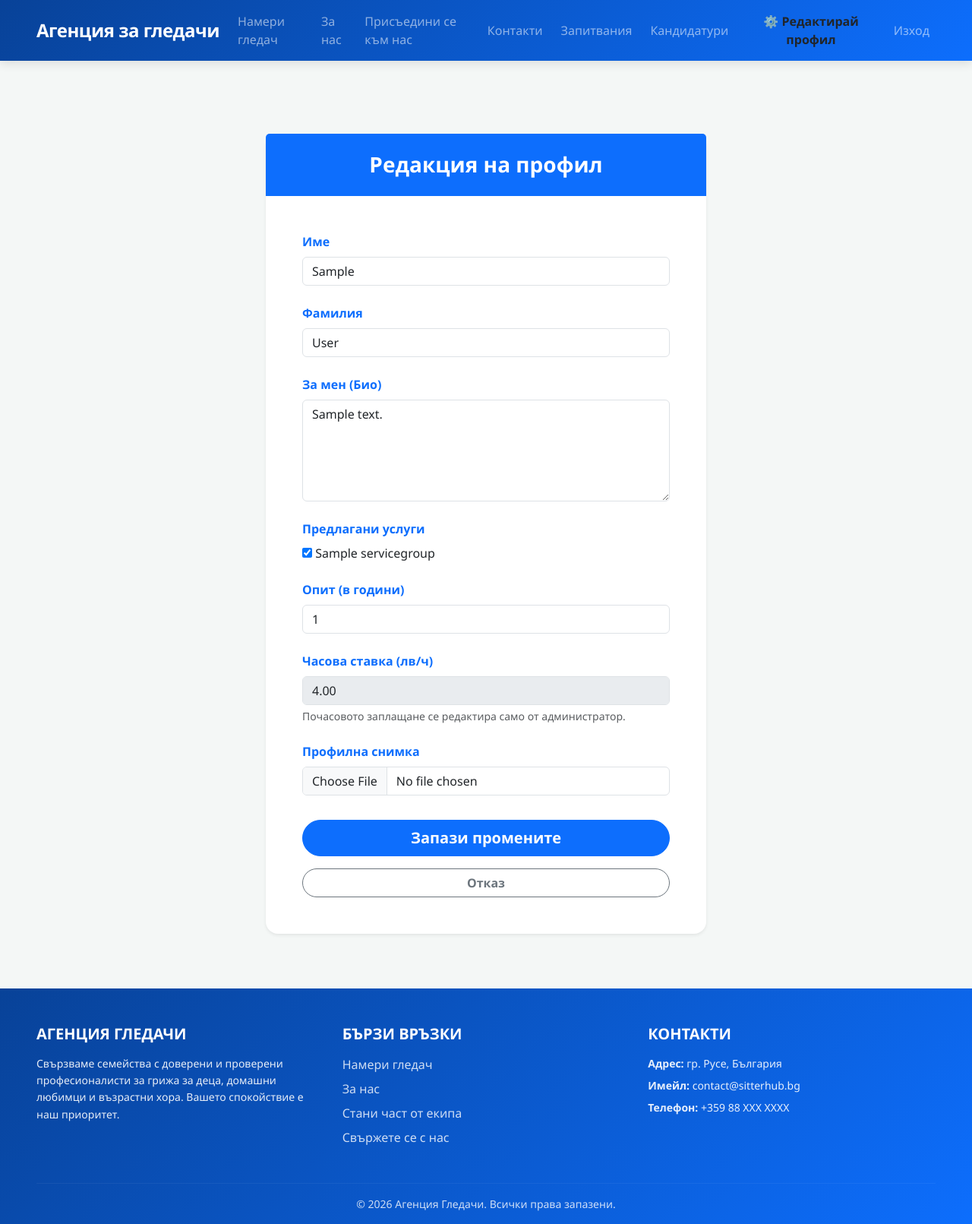
After one commit to mpkosta/SitterHub, a Django app: page /sitters/1/edit/ in a window 1280 px wide. The commit adds this page. Shown: the whole page at 76% size. Run offline with Django 5.2, Linux system fonts and the light colour scheme; a user stored in the database is signed in; tables that the repository leaves empty hold one stand-in row (values such as "Sample post").

Commit message:
Added a SitterUpdateView that allows sitters to edit their profiles. Added a read-only field for the hourly rate that is only editable by admin user. Added new buttons on the nav bar and now the inquiries and application buttons are only visible if a user is authenticated or is_staff

```diff
--- /dev/null
+++ b/sitters/forms.py
@@ -0,0 +1,73 @@
+from django import forms
+from .models import Sitter
+
+
+class SitterProfileUpdateForm(forms.ModelForm):
+    class Meta:
+        model = Sitter
+        fields = [
+            'sitter_first_name',
+            'sitter_last_name',
+            'bio',
+            'services',
+            'experience',
+            'hourly_rate',
+            'photo'
+        ]
+
+        labels = {
+            'sitter_first_name': 'Име',
+            'sitter_last_name': 'Фамилия',
+            'bio': 'За мен (Био)',
+            'services': 'Предлагани услуги',
+            'experience': 'Опит (в години)',
+            'hourly_rate': 'Часова ставка (лв/ч)',
+            'photo': 'Профилна снимка',
+        }
+
+        widgets = {
+            'sitter_first_name': forms.TextInput(
+                attrs={'class': 'form-control',
+                       'placeholder': 'Вашето име'}),
+            'sitter_last_name': forms.TextInput(
+                attrs={'class': 'form-control',
+                       'placeholder': 'Вашата фамилия'}),
+            'bio': forms.Textarea(
+                attrs={'class': 'form-control',
+                       'rows': 5,
+                       'placeholder': 'Разкажете за вас'}),
+            'experience': forms.NumberInput(
+                attrs={'class': 'form-control',
+                       'placeholder': 'Години опит(въведете 0 ако е по-малко от година)'}),
+            'hourly_rate': forms.NumberInput(
+                attrs={'class': 'form-control'}),
+            'services': forms.CheckboxSelectMultiple(),
+            'photo': forms.FileInput(
+                attrs={'class': 'form-control'}),
+        }
+
+    def __init__(self, *args, **kwargs):
+        super().__init__(*args, **kwargs)
+        self.fields['hourly_rate'].disabled = True
+        self.fields['hourly_rate'].help_text = "Почасовото заплащане се редактира само от администратор."
+
+    def clean(self):
+        cleaned_data = super().clean()
+        first_name = cleaned_data.get("sitter_first_name")
+        last_name = cleaned_data.get("sitter_last_name")
+        experience = cleaned_data.get("experience")
+        bio = cleaned_data.get("bio")
+
+        if first_name and not first_name.isalpha():
+            self.add_error("sitter_first_name", "Името трябва да съдържа само букви.")
+
+        if last_name and not last_name.isalpha():
+            self.add_error("sitter_last_name", "Фамилията трябва да съдържа само букви.")
+
+        if experience is not None and experience < 0:
+            self.add_error("experience", "Опитът не може да бъде отрицателно число.")
+
+        if bio and len(bio) < 30:
+            self.add_error("bio", "Моля, въведете по-подробно описание (минимум 30 символа).")
+
+        return cleaned_data
--- a/sitters/urls.py
+++ b/sitters/urls.py
@@ -1,7 +1,8 @@
 from django.urls import path
-from .views import SitterListView, SitterDetailView
+from .views import SitterListView, SitterDetailView, SitterUpdateView
 
 urlpatterns = [
     path('', SitterListView.as_view(), name='sitters-list'),
     path('<int:pk>/', SitterDetailView.as_view(), name='sitter-profile'),
+    path('<int:pk>/edit/', SitterUpdateView.as_view(), name='sitter-edit'),
 ]
--- a/sitters/views.py
+++ b/sitters/views.py
@@ -1,6 +1,10 @@
-from django.views.generic import ListView, DetailView
+from django.views.generic import ListView, DetailView, UpdateView
 from .models import Sitter
 from services.models import ServiceGroup
+from django.contrib.auth.mixins import LoginRequiredMixin, UserPassesTestMixin
+from django.urls import reverse_lazy
+from django.contrib import messages
+from .forms import SitterProfileUpdateForm
 
 class SitterListView(ListView):
     model = Sitter
@@ -27,3 +31,20 @@ class SitterDetailView(DetailView):
     model = Sitter
     template_name = "sitters/sitter_profile.html"
     context_object_name = "sitter"
+
+
+class SitterUpdateView(LoginRequiredMixin, UserPassesTestMixin, UpdateView):
+    model = Sitter
+    form_class = SitterProfileUpdateForm
+    template_name = 'sitters/sitter_form.html'
+
+    def test_func(self):
+        sitter = self.get_object()
+        return self.request.user == sitter.user
+
+    def get_success_url(self):
+        return reverse_lazy('sitters-list')
+
+    def form_valid(self, form):
+        messages.success(self.request, "Профилът ви беше обновен успешно!")
+        return super().form_valid(form)
--- a/templates/shared/nav.html
+++ b/templates/shared/nav.html
@@ -24,24 +24,36 @@
             <span class="navbar-toggler-icon"></span>
         </button>
         <div class="collapse navbar-collapse" id="navbarNav">
-            <ul class="navbar-nav ms-auto gap-2">
+            <ul class="navbar-nav ms-auto gap-2 align-items-center">
                 <li class="nav-item"><a class="nav-link" href="{% url 'sitters-list' %}">Намери гледач</a></li>
                 <li class="nav-item"><a class="nav-link" href="{% url 'about' %}">За нас</a></li>
                 <li class="nav-item"><a class="nav-link" href="{% url 'apply' %}">Присъедини се към нас</a></li>
-                <li class="nav-item"><a class="nav-link" href="{% url 'inquiry-list' %}">Запитвания</a></li>
-                <li class="nav-item"><a class="nav-link" href="{% url 'application-list' %}">Кандидатури</a></li>
                 <li class="nav-item"><a class="nav-link" href="{% url 'contact' %}">Контакти</a></li>
 
                 {% if user.is_authenticated %}
-                    <li class="nav-item">
-                        <form method="post" action="{% url 'logout' %}" class="d-inline">
+                    <li class="nav-item"><a class="nav-link" href="{% url 'inquiry-list' %}">Запитвания</a></li>
+
+                    {% if user.is_staff %}
+                        <li class="nav-item"><a class="nav-link" href="{% url 'application-list' %}">Кандидатури</a></li>
+                    {% endif %}
+
+                    {% if request.user.sitter_profile %}
+                        <li class="nav-item">
+                            <a class="nav-link btn btn-warning text-dark px-3 ms-2 fw-bold rounded-pill" href="{% url 'sitter-edit' request.user.sitter_profile.pk %}">
+                                ⚙️ Редактирай профил
+                            </a>
+                        </li>
+                    {% endif %}
+
+                    <li class="nav-item ms-2">
+                        <form method="post" action="{% url 'logout' %}" class="d-inline m-0 p-0">
                             {% csrf_token %}
                             <button type="submit" class="btn btn-link nav-link" style="text-decoration: none;">Изход</button>
                         </form>
                     </li>
                 {% else %}
-                    <li class="nav-item"><a class="nav-link" href="{% url 'login' %}">Вход</a></li>
-                    <li class="nav-item"><a class="nav-link" href="{% url 'registration' %}">Регистрация</a></li>
+                    <li class="nav-item ms-2"><a class="nav-link btn btn-outline-light px-3 rounded-pill" href="{% url 'login' %}">Вход</a></li>
+                    <li class="nav-item"><a class="nav-link btn btn-light text-primary px-3 rounded-pill fw-bold" href="{% url 'registration' %}">Регистрация</a></li>
                 {% endif %}
             </ul>
         </div>
--- /dev/null
+++ b/templates/sitters/sitter_form.html
@@ -0,0 +1,33 @@
+{% extends 'shared/base.html' %}
+{% block title %}Редакция на профил | Агенция Гледачи{% endblock %}
+
+{% block content %}
+<div class="row justify-content-center mt-5 mb-5">
+    <div class="col-md-8 col-lg-6">
+        <div class="card shadow-sm border-0 rounded-4">
+            <div class="card-header bg-primary text-white text-center py-4 border-0">
+                <h3 class="mb-0 fw-bold">Редакция на профил</h3>
+            </div>
+            <div class="card-body p-4 p-md-5">
+                <form method="post" enctype="multipart/form-data">
+                    {% csrf_token %}
+                    {% for field in form %}
+                        <div class="mb-4">
+                            <label class="form-label fw-bold text-primary">{{ field.label }}</label>
+                            {{ field }}
+                            {% if field.help_text %}
+                                <small class="text-muted d-block mt-1">{{ field.help_text }}</small>
+                            {% endif %}
+                            {% if field.errors %}
+                                <div class="text-danger small mt-1">{{ field.errors }}</div>
+                            {% endif %}
+                        </div>
+                    {% endfor %}
+                    <button type="submit" class="btn btn-primary w-100 btn-lg rounded-pill mt-2 fw-bold">Запази промените</button>
+                    <a href="{% url 'sitters-list' %}" class="btn btn-outline-secondary w-100 rounded-pill mt-3 fw-bold">Отказ</a>
+                </form>
+            </div>
+        </div>
+    </div>
+</div>
+{% endblock %}
```
